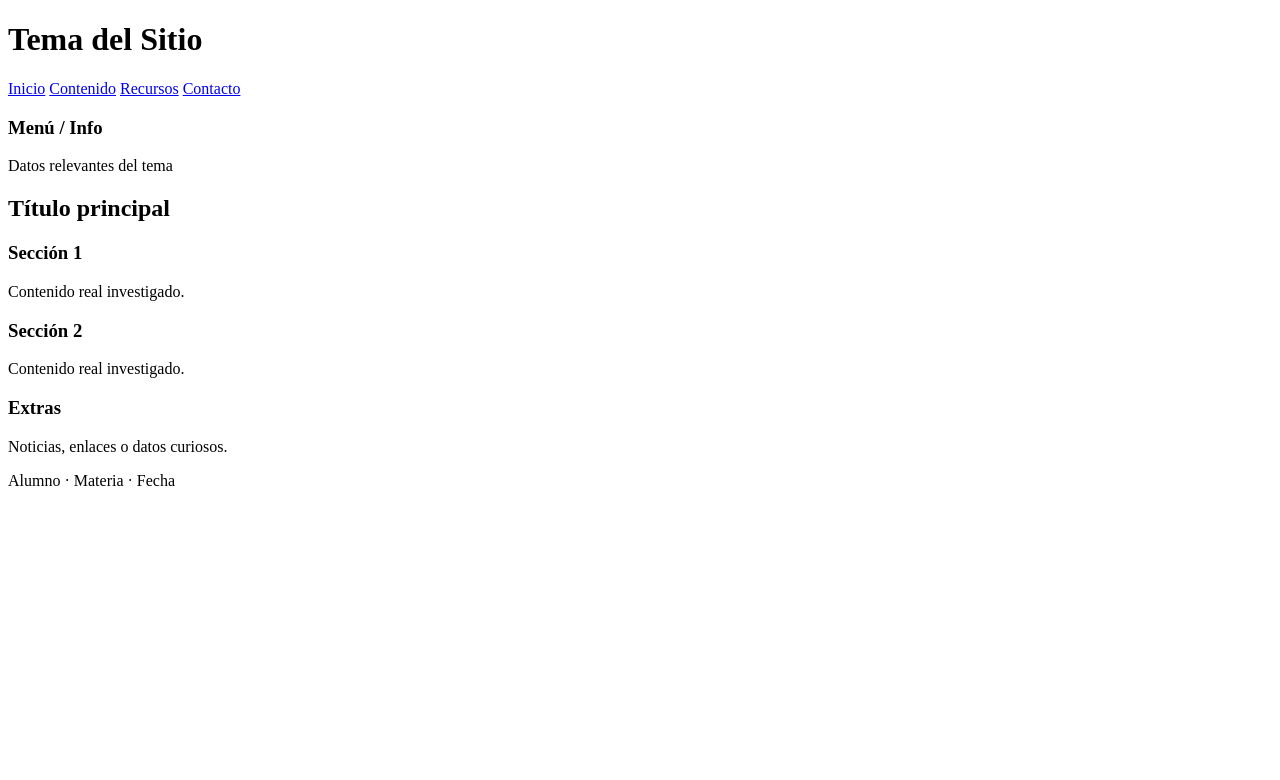
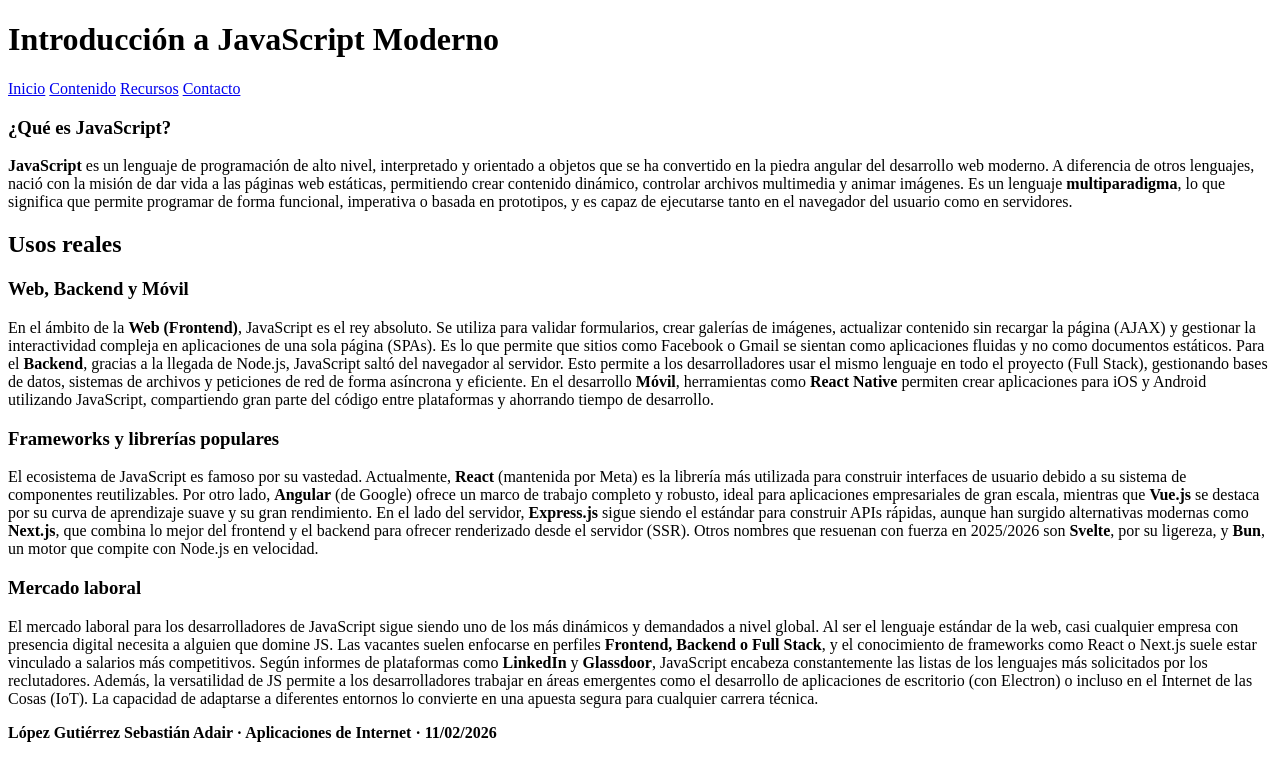
Before and after one commit to XxSebasxX2099/Html06---Practica-Sitio-Web, a plain HTML site: page index.html in a window 1280 px wide. Drawn offline with Linux system fonts and the light colour scheme.

Commit message:
[ADDED]: we add information to the index

```diff
--- a/index.html
+++ b/index.html
@@ -10,7 +10,7 @@
 <body>
 
     <header>
-        <h1>Tema del Sitio</h1>
+        <h1>Introducción a JavaScript Moderno</h1>
     </header>
 
     <nav>
@@ -22,30 +22,77 @@
 
     <main>
         <aside class="left">
-             <h3>Menú / Info</h3>
-             <p>Datos relevantes del tema</p>
+             <h3>¿Qué es JavaScript?</h3>
+             <p>
+                <strong>JavaScript</strong> es un lenguaje de programación de alto nivel, interpretado y orientado
+                a objetos que se ha convertido en la piedra angular del desarrollo web moderno.
+                A diferencia de otros lenguajes, nació con la misión de dar vida a las páginas web estáticas,
+                permitiendo crear contenido dinámico, controlar archivos multimedia y animar imágenes.
+
+                Es un lenguaje <strong>multiparadigma</strong>, lo que significa que permite programar de forma funcional,
+                imperativa o basada en prototipos, y es capaz de ejecutarse tanto en el navegador del usuario
+                como en servidores.
+             </p>
         </aside>
 
         <article>
-            <h2>Título principal</h2>
+            <h2>Usos reales</h2>
             <section>
-                <h3>Sección 1</h3>
-                <p>Contenido real investigado.</p>
+                <h3>Web, Backend y Móvil</h3>
+                <p>
+                    En el ámbito de la <strong>Web (Frontend)</strong>, JavaScript es el rey absoluto.
+                    Se utiliza para validar formularios, crear galerías de imágenes,
+                    actualizar contenido sin recargar la página (AJAX) y gestionar la interactividad compleja
+                    en aplicaciones de una sola página (SPAs).
+                    Es lo que permite que sitios como Facebook o Gmail se sientan como aplicaciones fluidas y
+                    no como documentos estáticos.
+
+                    Para el <strong>Backend</strong>, gracias a la llegada de Node.js, JavaScript saltó del navegador al servidor.
+                    Esto permite a los desarrolladores usar el mismo lenguaje en todo el proyecto (Full Stack),
+                    gestionando bases de datos, sistemas de archivos y peticiones de red de forma asíncrona y eficiente.
+
+                    En el desarrollo <strong>Móvil</strong>, herramientas como <strong>React Native</strong> permiten crear aplicaciones para iOS y
+                    Android utilizando JavaScript, compartiendo gran parte del código entre plataformas y
+                    ahorrando tiempo de desarrollo.
+                </p>
             </section>
             <section>
-                <h3>Sección 2</h3>
-                <p>Contenido real investigado.</p>
+                <h3>Frameworks y librerías populares</h3>
+                <p>
+                    El ecosistema de JavaScript es famoso por su vastedad. Actualmente, <strong>React</strong> (mantenida por Meta)
+                    es la librería más utilizada para construir interfaces de usuario debido a su sistema de componentes
+                    reutilizables. Por otro lado, <strong>Angular</strong> (de Google) ofrece un marco de trabajo completo y robusto,
+                    ideal para aplicaciones empresariales de gran escala, mientras que <strong>Vue.js</strong> se destaca por su curva de
+                    aprendizaje suave y su gran rendimiento.
+
+                    En el lado del servidor, <strong>Express.js</strong> sigue siendo el estándar para construir APIs rápidas,
+                    aunque han surgido alternativas modernas como <strong>Next.js</strong>, que combina lo mejor del frontend y
+                    el backend para ofrecer renderizado desde el servidor (SSR). Otros nombres que resuenan con fuerza en
+                    2025/2026 son <strong>Svelte</strong>, por su ligereza, y <strong>Bun</strong>, un motor que compite con
+                    Node.js en velocidad.
+                </p>
             </section>
         </article>
 
-        <aside>
-            <h3>Extras</h3>
-            <p>Noticias, enlaces o datos curiosos.</p>
+        <aside class="right">
+            <h3>Mercado laboral</h3>
+            <p>
+                El mercado laboral para los desarrolladores de JavaScript sigue siendo uno de los más dinámicos y
+                demandados a nivel global. Al ser el lenguaje estándar de la web, casi cualquier empresa con presencia digital
+                necesita a alguien que domine JS. Las vacantes suelen enfocarse en perfiles <strong>Frontend, Backend o Full Stack</strong>,
+                y el conocimiento de frameworks como React o Next.js suele estar vinculado a salarios más competitivos.
+
+                Según informes de plataformas como <strong>LinkedIn</strong> y <strong>Glassdoor</strong>, JavaScript encabeza constantemente las
+                listas de los lenguajes más solicitados por los reclutadores. Además, la versatilidad de JS permite a
+                los desarrolladores trabajar en áreas emergentes como el desarrollo de aplicaciones de escritorio (con Electron)
+                o incluso en el Internet de las Cosas (IoT). La capacidad de adaptarse a diferentes entornos lo convierte en
+                una apuesta segura para cualquier carrera técnica.
+            </p>
         </aside>
     </main>
 
     <footer>
-        <p>Alumno · Materia · Fecha</p>
+        <p><strong>López Gutiérrez Sebastián Adair · Aplicaciones de Internet · 11/02/2026</strong></p>
     </footer>
 
 </body>
```
